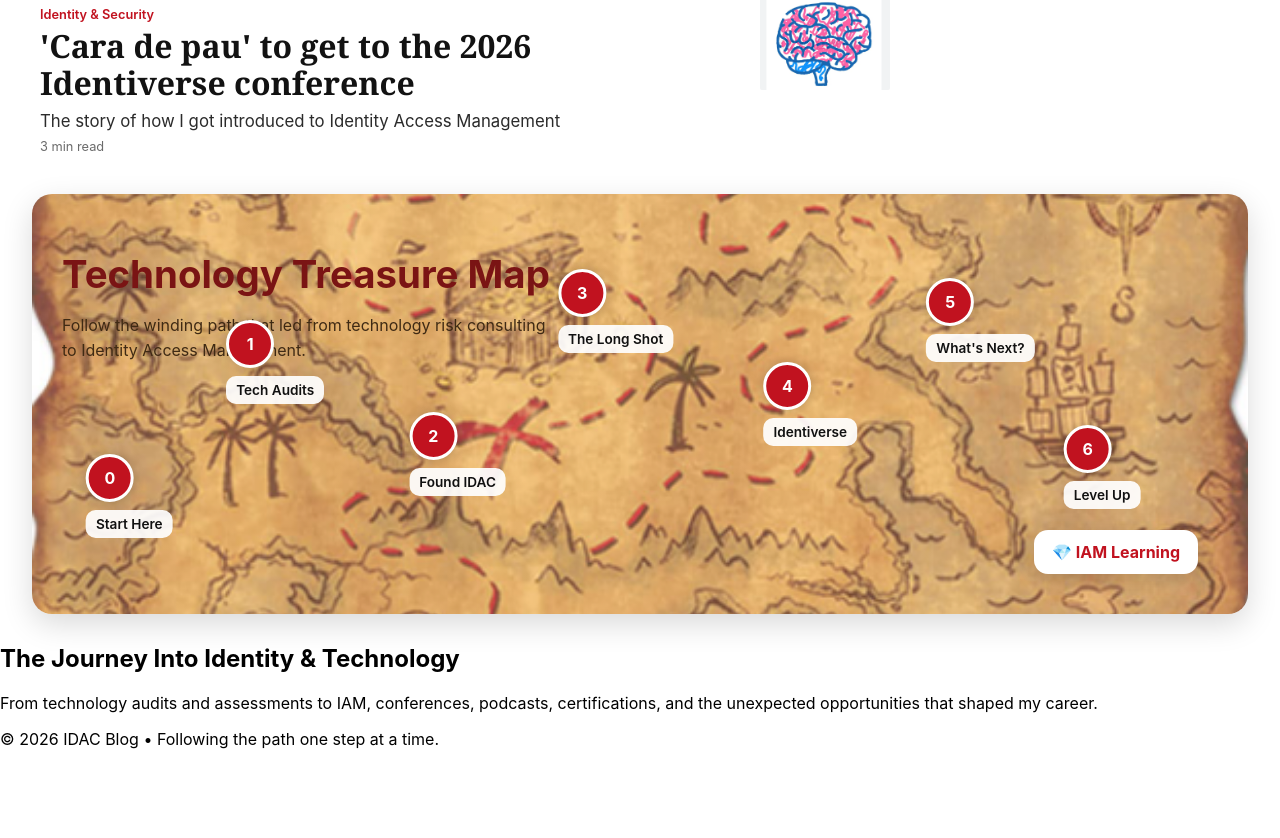
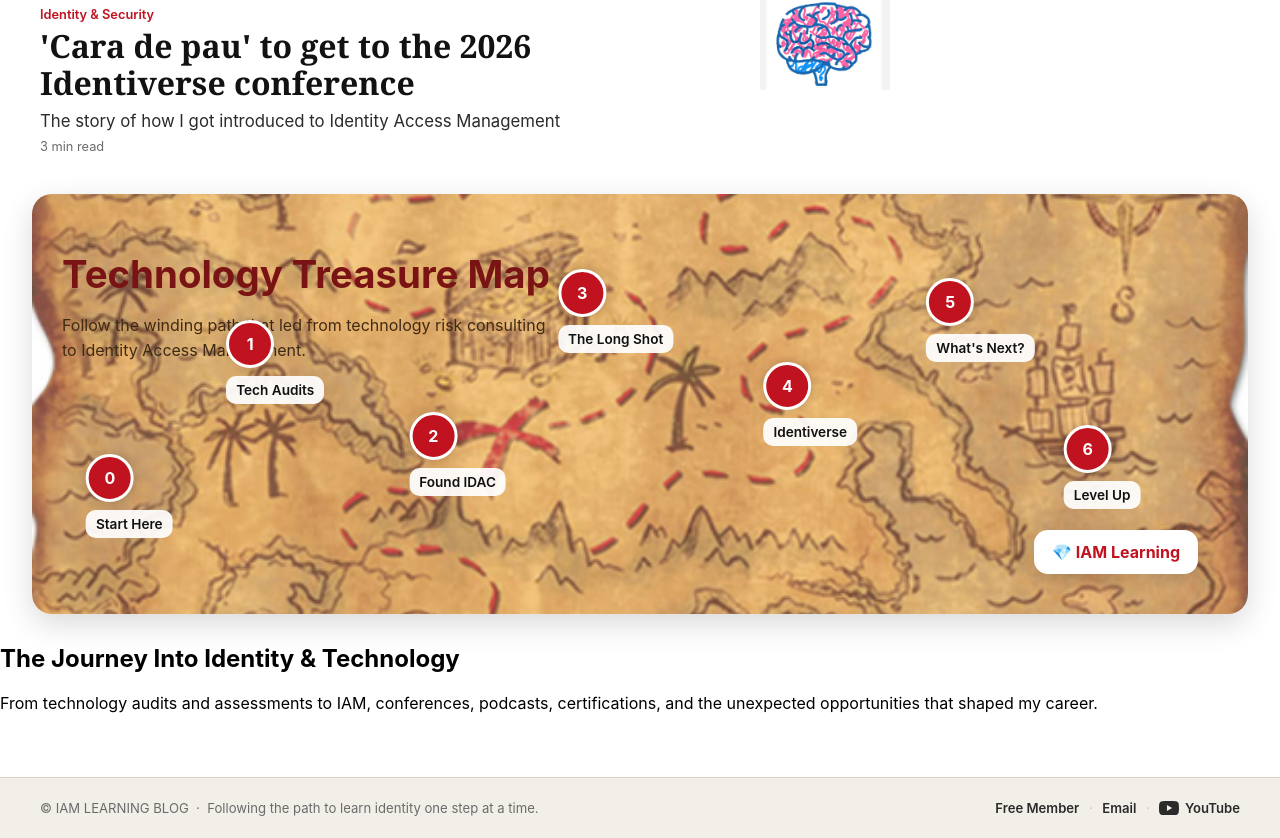
Before and after one commit to alexisbernt/idac-website, a React (Create React App) app: page / in a window 1280 px wide. Shown: the part 743-1581 px from the top of the page. Before the commit the page ends 1508 px from the top, so only its background shows below. Built offline with nearby package versions, Linux system fonts and the light colour scheme; no server answers.

Commit message:
Updates to Footer

```diff
--- a/src/components/Footer.js
+++ b/src/components/Footer.js
@@ -1,9 +1,63 @@
+import { Link } from "react-router-dom";
+import "../styles/Footer.css";
+
 function Footer() {
   return (
     <footer className="footer">
-      <p>
-        © 2026 IDAC Blog • Following the path one step at a time.
-      </p>
+      <div className="footer-inner">
+
+        {/* ── Left: copyright ── */}
+        <p className="footer-copy">
+          © IAM LEARNING BLOG &nbsp;·&nbsp; Following the path to learn identity one step at a time.
+        </p>
+
+        {/* ── Right: links ── */}
+        <nav className="footer-links" aria-label="Footer navigation">
+
+          {/* Free Member → /about */}
+          <Link to="/about" className="footer-link">
+            Free Member
+          </Link>
+
+          <span className="footer-divider" aria-hidden="true">·</span>
+
+          {/* Email — mailto keeps address out of plain text */}
+          <a
+            href="mailto:alexisbernthal4@gmail.com"
+            className="footer-link"
+            aria-label="Send an email"
+          >
+            Email
+          </a>
+
+          <span className="footer-divider" aria-hidden="true">·</span>
+
+          {/* YouTube */}
+          <a
+            href="https://www.youtube.com/@alexisbernt"
+            className="footer-link footer-link--icon"
+            target="_blank"
+            rel="noopener noreferrer"
+            aria-label="YouTube channel"
+          >
+            <svg
+              xmlns="http://www.w3.org/2000/svg"
+              viewBox="0 0 24 24"
+              width="20"
+              height="20"
+              aria-hidden="true"
+              className="footer-youtube-icon"
+            >
+              <path
+                fill="currentColor"
+                d="M23.498 6.186a3.016 3.016 0 0 0-2.122-2.136C19.505 3.545 12 3.545 12 3.545s-7.505 0-9.377.505A3.017 3.017 0 0 0 .502 6.186C0 8.07 0 12 0 12s0 3.93.502 5.814a3.016 3.016 0 0 0 2.122 2.136c1.871.505 9.376.505 9.376.505s7.505 0 9.377-.505a3.015 3.015 0 0 0 2.122-2.136C24 15.93 24 12 24 12s0-3.93-.502-5.814zM9.545 15.568V8.432L15.818 12l-6.273 3.568z"
+              />
+            </svg>
+            <span>YouTube</span>
+          </a>
+
+        </nav>
+      </div>
     </footer>
   );
 }
--- a/src/styles/Footer.css
+++ b/src/styles/Footer.css
@@ -0,0 +1,81 @@
+/* ─────────────────────────────────────
+   Footer.css  —  IDAC Blog footer
+   ───────────────────────────────────── */
+
+.footer {
+  margin-top: 4rem;
+  border-top: 1px solid #d8d4ca;
+  background-color: #f2efe9;
+}
+
+.footer-inner {
+  max-width: 1200px;
+  margin: 0 auto;
+  padding: 1.25rem 1.5rem;
+  display: flex;
+  align-items: center;
+  justify-content: space-between;
+  gap: 1rem;
+  flex-wrap: wrap;
+}
+
+/* ── Copyright ── */
+.footer-copy {
+  font-family: -apple-system, BlinkMacSystemFont, "Segoe UI", sans-serif;
+  font-size: 0.82rem;
+  color: #6b6b6b;
+  margin: 0;
+}
+
+/* ── Nav links ── */
+.footer-links {
+  display: flex;
+  align-items: center;
+  gap: 0.6rem;
+}
+
+.footer-link {
+  font-family: -apple-system, BlinkMacSystemFont, "Segoe UI", sans-serif;
+  font-size: 0.82rem;
+  font-weight: 600;
+  color: #2b2b2b;
+  text-decoration: none;
+  transition: color 0.15s ease;
+}
+
+.footer-link:hover {
+  color: #c1121f;
+}
+
+.footer-divider {
+  color: #c8c4bc;
+  font-size: 0.82rem;
+  user-select: none;
+}
+
+/* ── YouTube icon link ── */
+.footer-link--icon {
+  display: inline-flex;
+  align-items: center;
+  gap: 0.35rem;
+}
+
+.footer-youtube-icon {
+  display: block;
+  flex-shrink: 0;
+  color: #2b2b2b;
+  transition: color 0.15s ease;
+}
+
+.footer-link--icon:hover .footer-youtube-icon {
+  color: #ff0000;
+}
+
+/* ── Responsive: stack on very small screens ── */
+@media (max-width: 480px) {
+  .footer-inner {
+    flex-direction: column;
+    align-items: flex-start;
+    gap: 0.75rem;
+  }
+}
```
